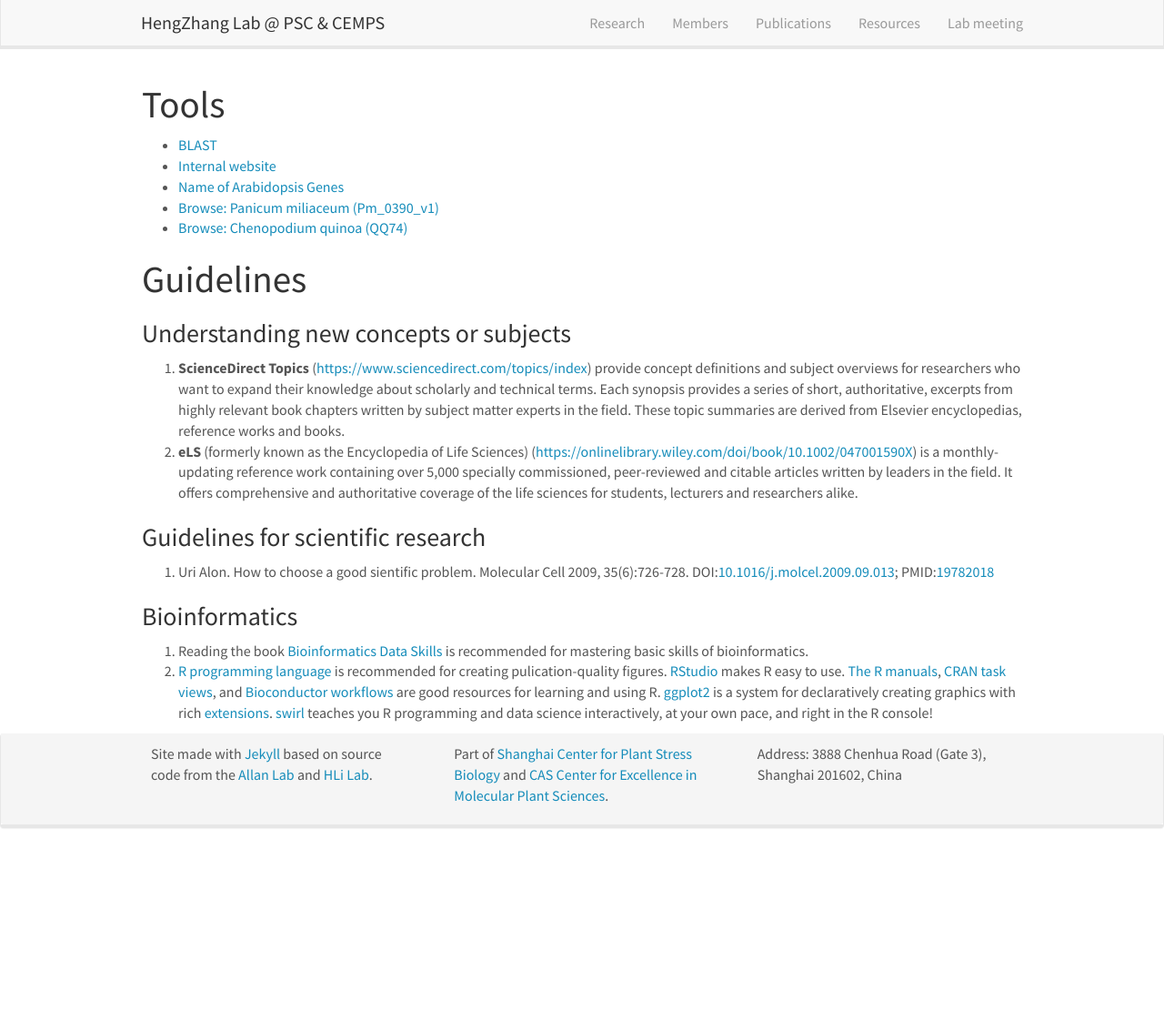
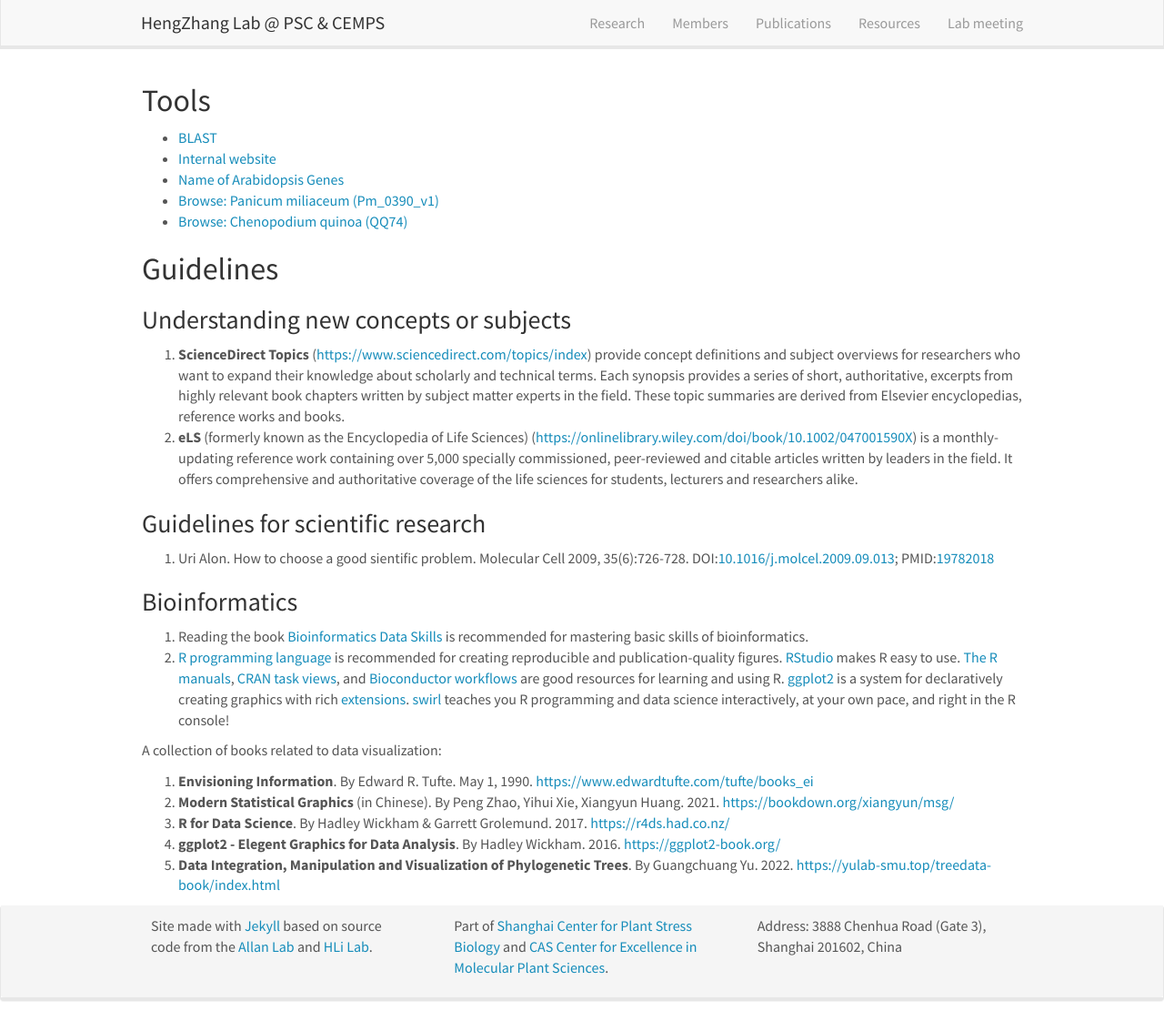
Before and after one commit to hengzhanglab/hengzhanglab.github.io, a Jekyll site: the page built from _pages/resources.md, in a window 1280 px wide and 1122 px high. Shown: the whole window at 91% size. Built offline with Jekyll 4.4.1, drawn with Linux system fonts in a browser that asks for light colours; nearby versions of some CDN libraries.

Commit message:
Update resources.md

```diff
--- a/_pages/resources.md
+++ b/_pages/resources.md
@@ -6,7 +6,7 @@ sitemap: false
 permalink: /resources/
 ---
 
-# Tools
+## Tools
 
 - [BLAST](http://lab.genome.work:5634/)
 - [Internal website](http://lab.genome.work/)
@@ -15,7 +15,7 @@ permalink: /resources/
 - [Browse: Chenopodium quinoa (QQ74)](https://www.cbrc.kaust.edu.sa/chenopodiumdb/gbrowse.html)
 
 
-# Guidelines
+## Guidelines
 
 ### Understanding new concepts or subjects
 
@@ -29,4 +29,12 @@ permalink: /resources/
 ### Bioinformatics
 
 1. Reading the book [Bioinformatics Data Skills](http://shop.oreilly.com/product/0636920030157.do) is recommended for mastering basic skills of bioinformatics.
-1. [R programming language](https://cran.r-project.org/) is recommended for creating pulication-quality figures. [RStudio](https://www.rstudio.com/) makes R easy to use. [The R manuals](https://cran.r-project.org/manuals.html), [CRAN task views](https://cran.r-project.org/web/views/), and [Bioconductor workflows](http://bioconductor.org/packages/release/workflows/) are good resources for learning and using R. [ggplot2](https://ggplot2.tidyverse.org/reference/index.html) is a system for declaratively creating graphics with rich [extensions](https://exts.ggplot2.tidyverse.org). [swirl](https://swirlstats.com) teaches you R programming and data science interactively, at your own pace, and right in the R console!
+1. [R programming language](https://cran.r-project.org/) is recommended for creating reproducible and publication-quality figures. [RStudio](https://www.rstudio.com/) makes R easy to use. [The R manuals](https://cran.r-project.org/manuals.html), [CRAN task views](https://cran.r-project.org/web/views/), and [Bioconductor workflows](http://bioconductor.org/packages/release/workflows/) are good resources for learning and using R. [ggplot2](https://ggplot2.tidyverse.org/reference/index.html) is a system for declaratively creating graphics with rich [extensions](https://exts.ggplot2.tidyverse.org). [swirl](https://swirlstats.com) teaches you R programming and data science interactively, at your own pace, and right in the R console!
+
+A collection of books related to data visualization:
+
+1. **Envisioning Information**. By Edward R. Tufte. May 1, 1990. <https://www.edwardtufte.com/tufte/books_ei>
+2. **Modern Statistical Graphics** (in Chinese). By Peng Zhao, Yihui Xie, Xiangyun Huang. 2021. <https://bookdown.org/xiangyun/msg/>
+3. **R for Data Science**. By Hadley Wickham & Garrett Grolemund. 2017. <https://r4ds.had.co.nz/>
+4. **ggplot2 - Elegent Graphics for Data Analysis**. By Hadley Wickham. 2016. <https://ggplot2-book.org/>
+5. **Data Integration, Manipulation and Visualization of Phylogenetic Trees**. By Guangchuang Yu. 2022. <https://yulab-smu.top/treedata-book/index.html>
```
